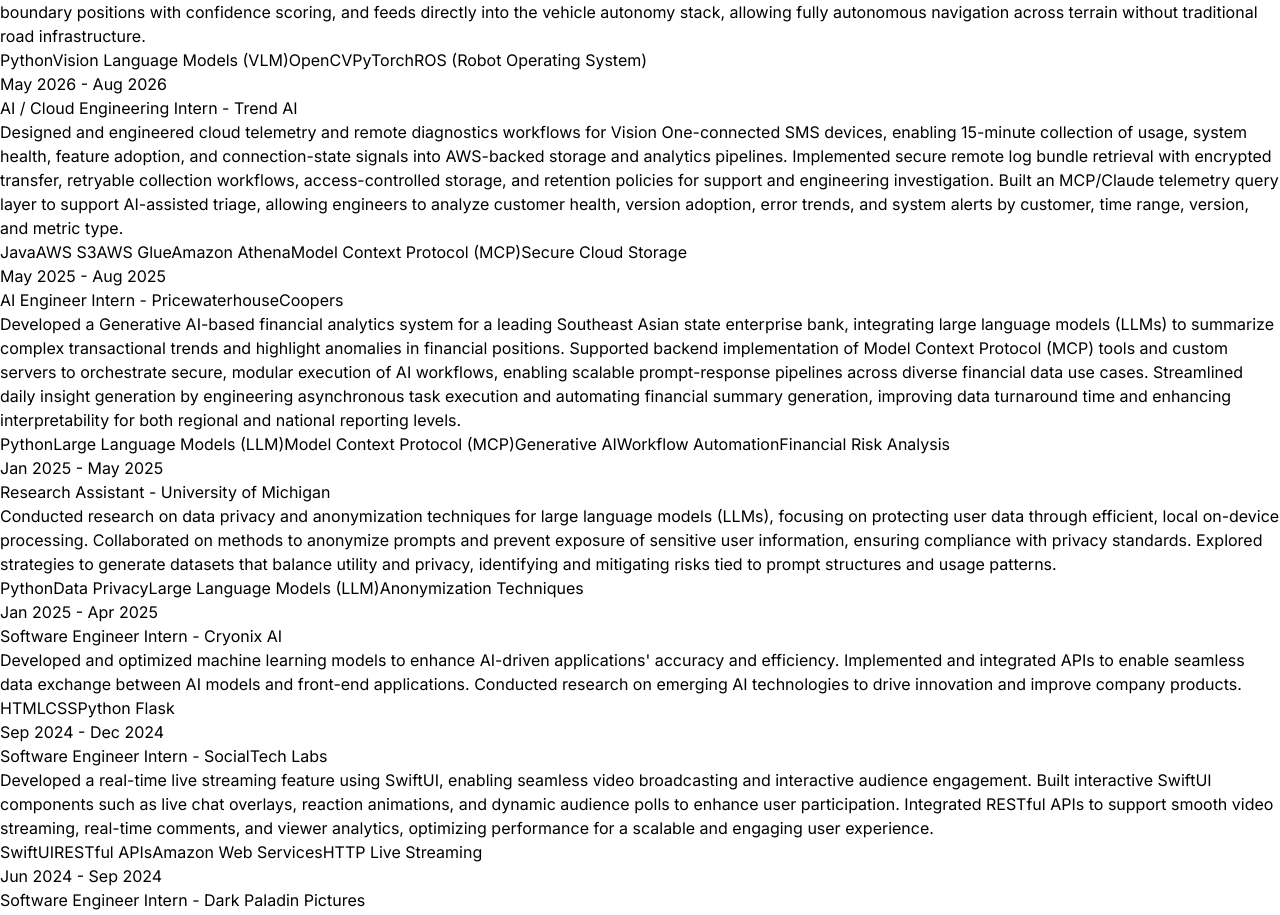
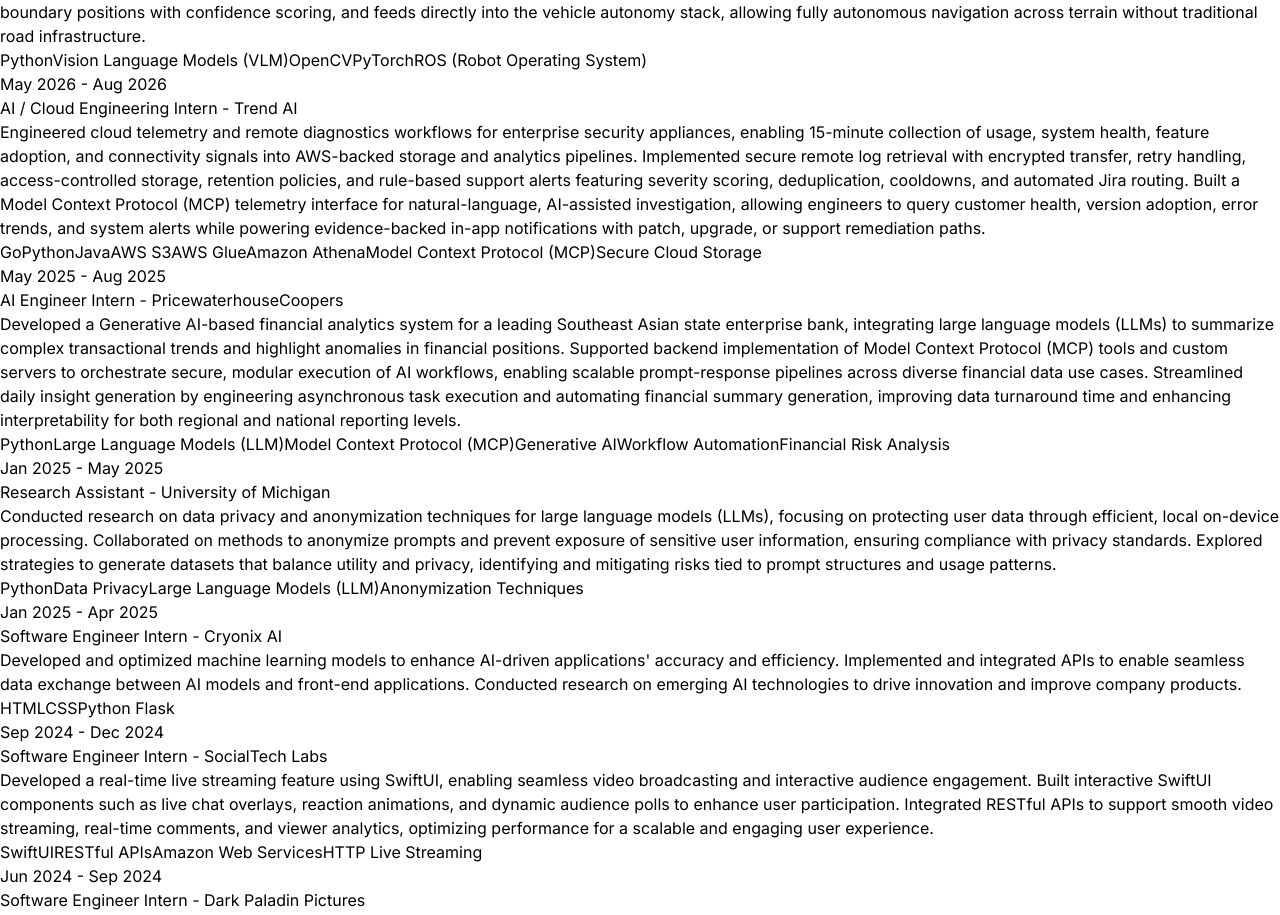
Before and after one commit to bryansbtian/portfolio, a React (Vite) app: page / in a window 1280 px wide. Shown: the part 2289-3204 px from the top of the page. Built offline with nearby package versions, Linux system fonts and the light colour scheme.

Commit message:
updated trendai experience

```diff
--- a/src/constants/index.js
+++ b/src/constants/index.js
@@ -31,8 +31,10 @@
     year: "May 2026 - Aug 2026",
     role: "AI / Cloud Engineering Intern",
     company: "Trend AI",
-    description: `Designed and engineered cloud telemetry and remote diagnostics workflows for Vision One-connected SMS devices, enabling 15-minute collection of usage, system health, feature adoption, and connection-state signals into AWS-backed storage and analytics pipelines. Implemented secure remote log bundle retrieval with encrypted transfer, retryable collection workflows, access-controlled storage, and retention policies for support and engineering investigation. Built an MCP/Claude telemetry query layer to support AI-assisted triage, allowing engineers to analyze customer health, version adoption, error trends, and system alerts by customer, time range, version, and metric type.`,
+    description: `Engineered cloud telemetry and remote diagnostics workflows for enterprise security appliances, enabling 15-minute collection of usage, system health, feature adoption, and connectivity signals into AWS-backed storage and analytics pipelines. Implemented secure remote log retrieval with encrypted transfer, retry handling, access-controlled storage, retention policies, and rule-based support alerts featuring severity scoring, deduplication, cooldowns, and automated Jira routing. Built a Model Context Protocol (MCP) telemetry interface for natural-language, AI-assisted investigation, allowing engineers to query customer health, version adoption, error trends, and system alerts while powering evidence-backed in-app notifications with patch, upgrade, or support remediation paths.`,
     technologies: [
+      "Go",
+      "Python",
       "Java",
       "AWS S3",
       "AWS Glue",
```
